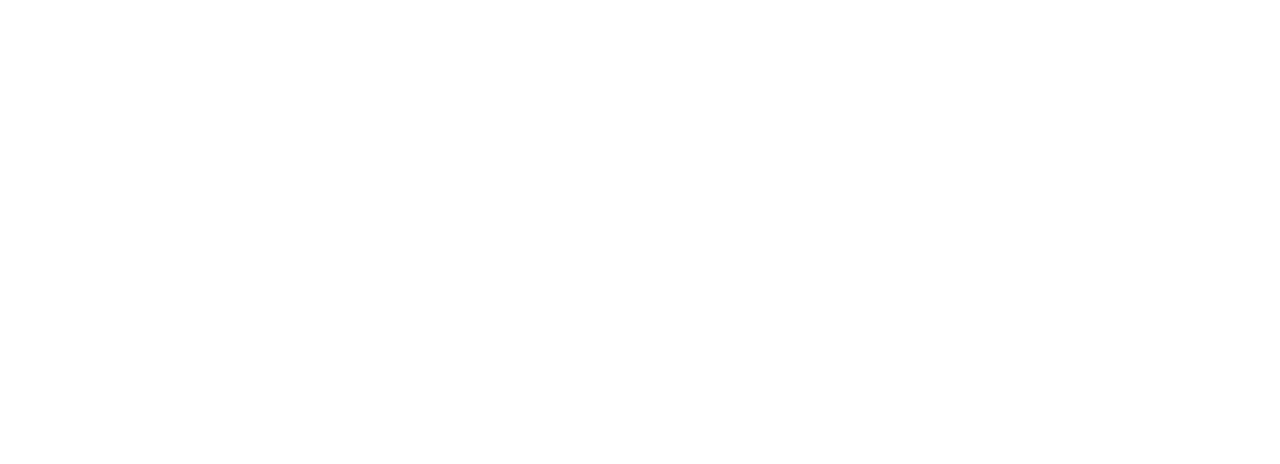
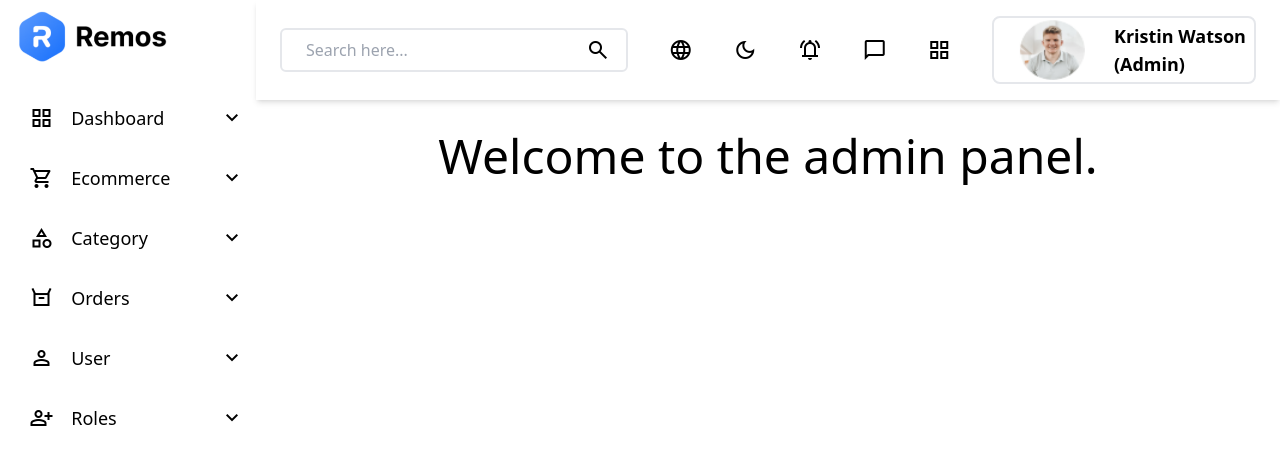
Before and after one commit to Lakshy-a/UsersFrontend, a React (Vite) app: page /home in a window 1280 px wide. Before the commit this address had no page. Shown: the top 464 px of the page. Built offline with nearby package versions, Linux system fonts and the light colour scheme.

Commit message:
Committing after adding different routes

```diff
--- a/src/App.jsx
+++ b/src/App.jsx
@@ -30,13 +30,19 @@
                 <Route path="/login" element={<Login />} />
                 <Route path="/signup" element={<Signup />} />
                 <Route path="/forgot-password" element={<ForgotPassword />} />
-                <Route path="/dashboard" element={<Home/>}/>
+                <Route path="/home/*" element={<Home />} />
+                <Route path="/dashboard" element={<Dashboard />} />
+                <Route path="/ecommerce" element={<Ecommerce />} />
+                <Route path="/category" element={<Category />} />
+                <Route path="/order" element={<Order />} />
+                <Route path="/user" element={<User />} />
+                <Route path="/roles" element={<Roles />} />
               </Routes>
             </div>
           </div>
         </div>
       </BrowserRouter>
-    {/* <BrowserRouter>
+      {/* <BrowserRouter>
       <div className="app-container h-screen w-screen flex">
         <div className="sidebar h-full w-1/5">
           <Sidebar />
@@ -60,7 +66,6 @@
       </div>
     </BrowserRouter> */}
     </>
-
   );
 }
 
--- a/src/Components/Home.jsx
+++ b/src/Components/Home.jsx
@@ -2,12 +2,39 @@
 import React from 'react'
 import Header from './Header'
 import Sidebar from './Sidebar'
+import { BrowserRouter, Routes, Route } from "react-router-dom";
+import WelcomePage from '../Components/WelcomePage'
+import Dashboard  from './Dashboard';
+import Ecommerce from './Ecommerce';
+import Order from './Order';
+import Category from './Category';
+import User from './User';
+import Roles from './Roles'
 
 function Home() {
   return (
     <div>
-        <Header/>
-        <Sidebar/>
+        <div className="app-container h-screen w-screen flex">
+        <div className="sidebar h-full w-1/5">
+          <Sidebar />
+        </div>
+        <div className="headerBar h-24 w-4/5 ">
+          <div>
+            <Header />
+          </div>
+          <div className="p-4">
+            <Routes>
+              <Route path="/" element={<WelcomePage/>} />
+              <Route path="/dashboard" element={<Dashboard />} />
+              <Route path="/ecommerce" element={<Ecommerce />} />
+              <Route path="/category" element={<Category />} />
+              <Route path="/order" element={<Order />} />
+              <Route path="/user" element={<User />} />
+              <Route path="/roles" element={<Roles />} />
+            </Routes>
+          </div>
+        </div>
+      </div>
     </div>
   )
 }
--- a/src/api.js
+++ b/src/api.js
@@ -1,6 +1,6 @@
 import axios from 'axios';
 
-const API_URL = 'http://localhost:3000/auth'; // Replace with your backend API URL
+const API_URL = 'http://localhost:3000/auth';
 
 export const signup = (userData) => {
   return axios.post(`${API_URL}/signup`, userData);
```
